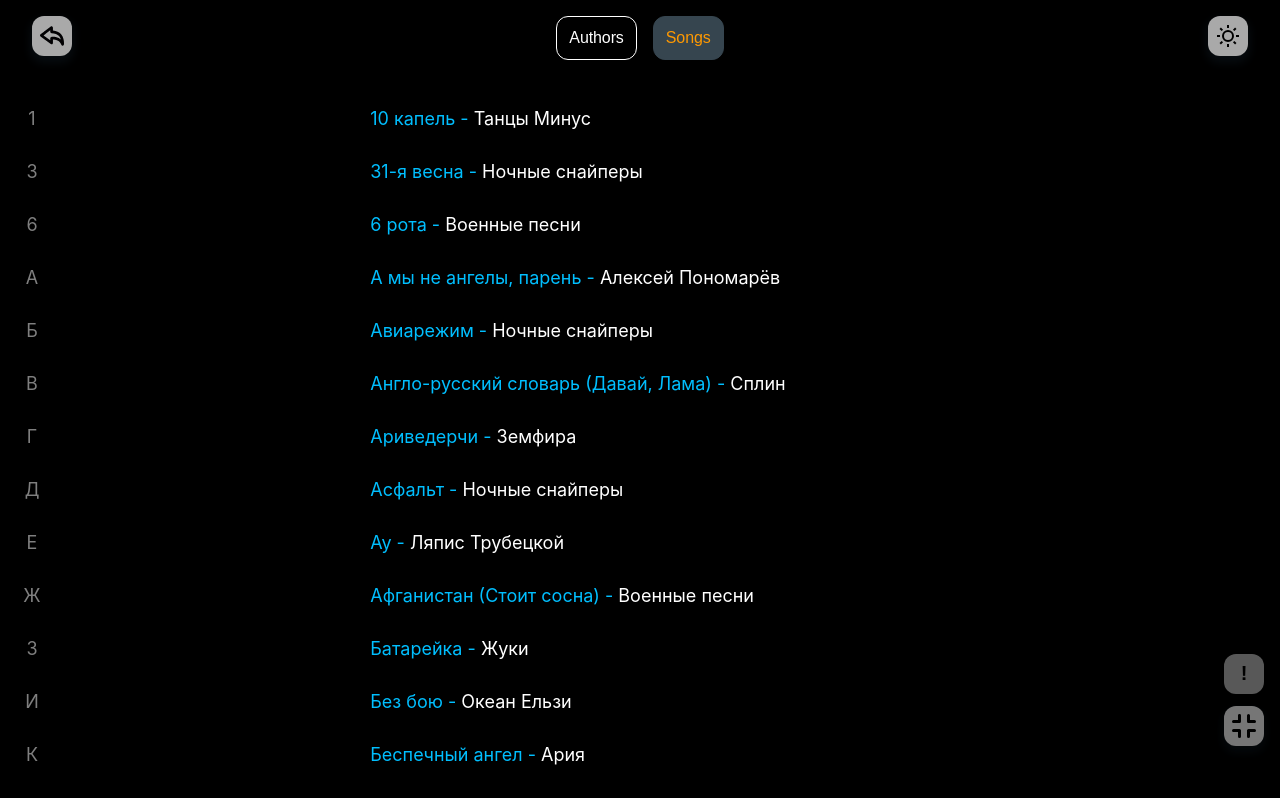
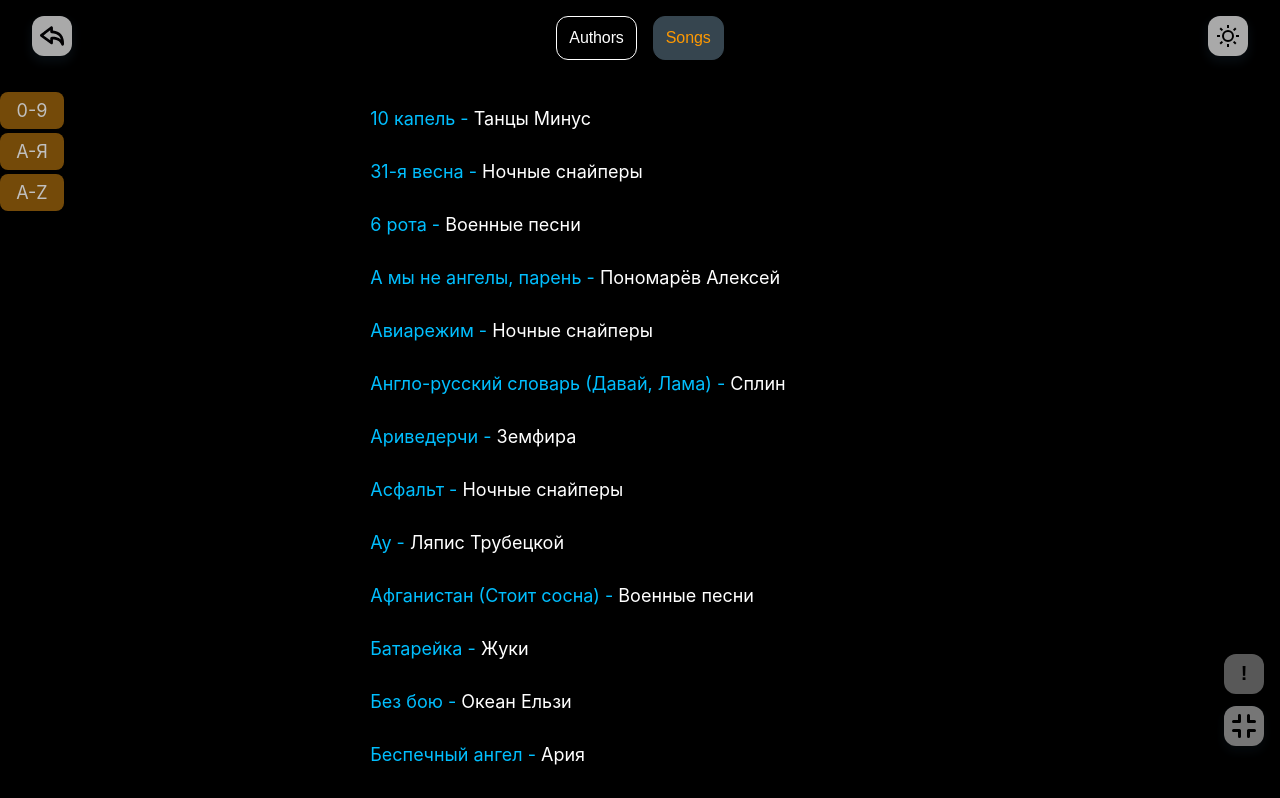
Before and after one commit to ZaprAlex/ZaprAlex.github.io, a React (Create React App) app: page /#/songs in a window 1280 px wide. Shown: the top 798 px of the page. Built offline with nearby package versions, Linux system fonts and the light colour scheme.

Commit message:
added sections at AlphabetPanel; refactored

```diff
--- /dev/null
+++ b/src/api/alphabetService.ts
@@ -0,0 +1,10 @@
+import { AlphabetSections } from '../constants/Aphabet';
+
+const ALPHABET_KEY_PREFIX = 'alphabet-';
+
+export function saveAlphabetSection(section: AlphabetSections, value: boolean) {
+  window.localStorage.setItem(ALPHABET_KEY_PREFIX + section, String(value));
+}
+export function getAlphabetSection(section: AlphabetSections): boolean {
+  return window.localStorage.getItem(ALPHABET_KEY_PREFIX + section) === 'true' || false;
+}
--- a/src/components/AlphabetPanel/AlphabetPanel.module.scss
+++ b/src/components/AlphabetPanel/AlphabetPanel.module.scss
@@ -11,6 +11,17 @@
   overflow-y: auto;
 }
 
+.section {
+  box-sizing: border-box;
+  width: 100%;
+  padding: 8px;
+  margin-bottom: 4px;
+  border-radius: 8px;
+  color: #c0c0c0;
+  background: #744a09;
+  cursor: pointer;
+}
+
 .sign {
   box-sizing: border-box;
   width: 100%;
--- a/src/components/AlphabetPanel/AlphabetPanel.tsx
+++ b/src/components/AlphabetPanel/AlphabetPanel.tsx
@@ -1,20 +1,80 @@
-import React, { FC } from 'react';
+import React, { FC, MouseEvent, useEffect, useState } from 'react';
+
+import { AlphabetData, AlphabetSections } from '../../constants/Aphabet';
+import { getAlphabetSection, saveAlphabetSection } from '../../api/alphabetService';
 
 import styles from './AlphabetPanel.module.scss';
 
+const { NUMBER, RUSSIAN, ENGLISH } = AlphabetSections;
+
 type AlphabetPanelProps = {
-  alphabet: string[];
+  alphabet: AlphabetData;
   onClick: (sign: string) => void;
 }
 
+type State = {
+  [NUMBER]?: boolean;
+  [RUSSIAN]?: boolean;
+  [ENGLISH]?: boolean;
+}
+
 const AlphabetPanel: FC<AlphabetPanelProps> = ({ alphabet, onClick }) => {
+  const [state, setState] = useState<State>({});
+
+  useEffect(() => {
+    setState({
+      [NUMBER]: getAlphabetSection(NUMBER),
+      [RUSSIAN]: getAlphabetSection(RUSSIAN),
+      [ENGLISH]: getAlphabetSection(ENGLISH)
+    });
+  }, []);
+
+  const { number, russian, english } = state;
+  const onSignClick = (event: MouseEvent, sign: string) => {
+    // console.log(2);
+    // event.stopPropagation();
+    // console.log(3);
+    onClick(sign);
+  };
+
+  const onSectionClick = (section: AlphabetSections) => {
+    console.log(1);
+    saveAlphabetSection(section, !state[section]);
+    setState((prevState) => ({...prevState, [section]: !prevState[section] }));
+  };
+
   return (
     <div className={styles.panel}>
-      {alphabet.map((sign) => (
-        <div key={`sign-${sign}`} className={styles.sign} onClick={() => onClick(sign)}>
-          {sign}
-        </div>
-      ))}
+      {alphabet[NUMBER].length && (
+        <>
+          <div className={styles.section} onClick={() => onSectionClick(NUMBER)}>0-9</div>
+          {number && alphabet[NUMBER].map((sign) => (
+            <div key={`sign-${sign}`} className={styles.sign} onClick={() => onClick(sign)}>
+              {sign}
+            </div>
+          ))}
+        </>
+      )}
+      {alphabet[RUSSIAN].length && (
+        <>
+          <div className={styles.section} onClick={() => onSectionClick(RUSSIAN)}>А-Я</div>
+          {russian && alphabet[RUSSIAN].map((sign) => (
+            <div key={`sign-${sign}`} className={styles.sign} onClick={() => onClick(sign)}>
+              {sign}
+            </div>
+          ))}
+        </>
+      )}
+      {alphabet[ENGLISH].length && (
+        <>
+          <div className={styles.section} onClick={() => onSectionClick(ENGLISH)}>A-Z</div>
+          {english && alphabet[ENGLISH].map((sign) => (
+            <div key={`sign-${sign}`} className={styles.sign} onClick={() => onClick(sign)}>
+              {sign}
+            </div>
+          ))}
+        </>
+      )}
     </div>
   );
 };
--- a/src/components/AutoscrollPanel/AutoscrollPanel.tsx
+++ b/src/components/AutoscrollPanel/AutoscrollPanel.tsx
@@ -25,6 +25,7 @@
     setTime(-1);
   };
 
+  useEffect(() => {
     const activatePauseScroll = () => setPaused(true);
     const deactivatePauseScroll = () => setPaused(false);
 
@@ -35,7 +36,6 @@
       }
     };
 
-  useEffect(() => {
     document.addEventListener('mousedown', activatePauseScroll);
     document.addEventListener('mouseup', deactivatePauseScroll);
     document.addEventListener('touchstart', activatePauseScroll);
--- /dev/null
+++ b/src/constants/Aphabet.ts
@@ -0,0 +1,13 @@
+export enum AlphabetSections {
+  NUMBER = 'number',
+  RUSSIAN = 'russian',
+  ENGLISH = 'english',
+}
+
+const { NUMBER, RUSSIAN, ENGLISH} = AlphabetSections;
+
+export type AlphabetData = {
+  [NUMBER]: string[];
+  [RUSSIAN]: string[];
+  [ENGLISH]: string[];
+}
--- a/src/constants/SongsData.ts
+++ b/src/constants/SongsData.ts
@@ -1,4 +1,5 @@
 import { sortByLocal } from '../utils/stringHelper';
+import { charArrayToAlphabetData } from '../containers/Song/helper';
 import songsJsonData from './songs.json';
 
 export type ISongRow = {
@@ -42,9 +43,9 @@
   return sortedSongs;
 }, {});
 
-export const AuthorsAlphabet = Array.from(new Set(Object.keys(SongsByAuthorsData).sort(sortByLocal).map((author) => author.charAt(0).toUpperCase())));
+export const AuthorsAlphabet = charArrayToAlphabetData(Array.from(new Set(Object.keys(SongsByAuthorsData).map((author) => author.charAt(0).toUpperCase()).sort(sortByLocal))));
 
-export const SongsAlphabet = Array.from(new Set(Object.keys(SongsData).map((author) => author.charAt(0).toUpperCase())));
+export const SongsAlphabet = charArrayToAlphabetData(Array.from(new Set(Object.keys(SongsData).map((author) => author.charAt(0).toUpperCase()))));
 
 export const SongsDataKeys = Object.keys(SongsData).sort(sortByLocal);
 
--- a/src/containers/Song/helper.ts
+++ b/src/containers/Song/helper.ts
@@ -1,8 +1,24 @@
+import { AlphabetData, AlphabetSections } from '../../constants/Aphabet';
 import { ISongRow } from '../../constants/SongsData';
 import { getTextWidth } from '../../utils/canvasHelper';
 
 export function isChorusLine(line: string) {
   return line.match(/^(Припев|Chorus):/i);
+}
+
+const { NUMBER, RUSSIAN, ENGLISH} = AlphabetSections;
+
+export function charArrayToAlphabetData(chars: string[]) {
+  return chars.reduce<AlphabetData>((obj, elem) => {
+    if (elem.match(/[0-9]/i)) {
+      obj[NUMBER].push(elem);
+    } else if (elem.match(/[а-я]/i)) {
+      obj[RUSSIAN].push(elem);
+    } else if (elem.match(/[a-z]/i)) {
+      obj[ENGLISH].push(elem);
+    }
+    return obj;
+  }, { number: [], russian: [], english: [] });
 }
 
 export function generateLyrics(lyrics: ISongRow[], fontSize: number){
```
Also changed, not shown: src/constants/songs.json (+1 -1 lines), public/songs/Коста Лакоста - По-другому (feat Лолита).txt, public/songs/Краски - Старший брат.txt, public/songs/Пономарёв Алексей - А мы не ангелы, парень.txt, public/songs/Тальков Игорь - Я вернусь.txt. Lines whose indentation alone changed are shown as unchanged.
